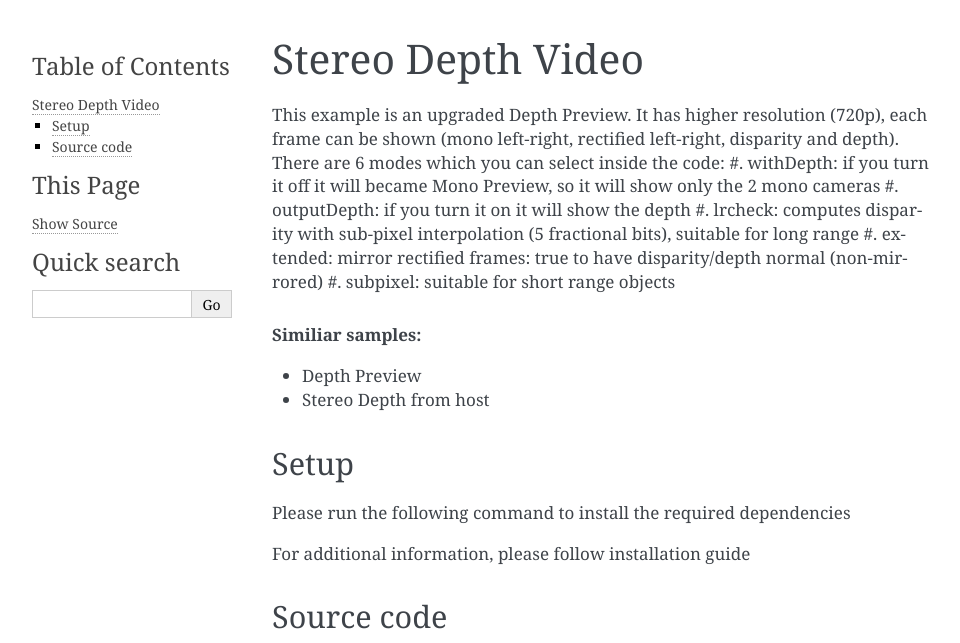
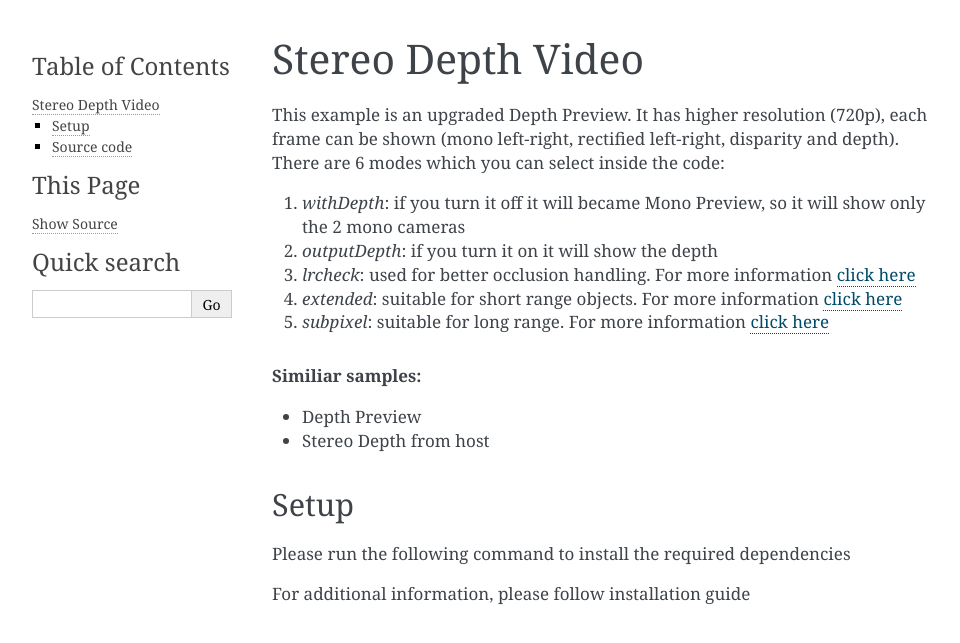
Before and after one commit to luxonis/depthai-python, a Sphinx documentation site: the page built from docs/source/samples/stereo_depth_video.rst, in a window 1280 px wide. Shown: the top 643 px of the page, without its empty margins (148-1108 px from the left). Built offline with Sphinx 7.4.7, drawn with Linux system fonts in a browser that asks for light colours; pages that are not in the unit, such as notebooks, are missing from menus; the version number could not be read and is left out; grey boxes are pictures that could not be loaded.

Commit message:
Fix description

```diff
--- a/docs/source/samples/stereo_depth_video.rst
+++ b/docs/source/samples/stereo_depth_video.rst
@@ -4,11 +4,12 @@ Stereo Depth Video
 This example is an upgraded :ref:`Depth Preview`. It has higher resolution (720p), each frame can be shown
 (mono left-right, rectified left-right, disparity and depth). There are 6 modes which you can select
 inside the code:
-#. withDepth: if you turn it off it will became :ref:`Mono Preview`, so it will show only the 2 mono cameras
-#. outputDepth: if you turn it on it will show the depth
-#. lrcheck: computes disparity with sub-pixel interpolation (5 fractional bits), suitable for long range
-#. extended: mirror rectified frames: true to have disparity/depth normal (non-mirrored)
-#. subpixel: suitable for short range objects
+
+#. `withDepth`: if you turn it off it will became :ref:`Mono Preview`, so it will show only the 2 mono cameras
+#. `outputDepth`: if you turn it on it will show the depth
+#. `lrcheck`: used for better occlusion handling. For more information `click here <https://docs.luxonis.com/en/latest/pages/faq/#left-right-check-depth-mode>`__
+#. `extended`: suitable for short range objects. For more information `click here <https://docs.luxonis.com/en/latest/pages/faq/#extended-disparity-depth-mode>`__
+#. `subpixel`: suitable for long range. For more information `click here <https://docs.luxonis.com/en/latest/pages/faq/#subpixel-disparity-depth-mode>`__
 
 .. rubric:: Similiar samples:
 
```
Also changed, not shown: docs/source/samples/depth_preview.rst (+4 -3 lines), docs/source/samples/stereo_depth_from_host.rst (+5 -3 lines).
